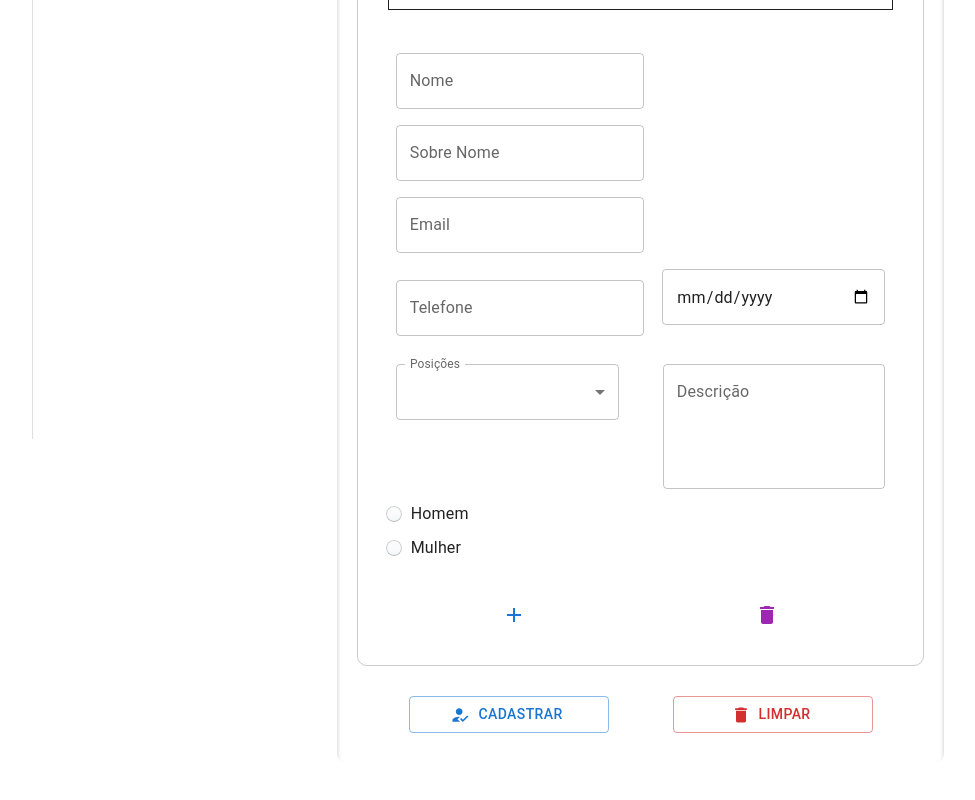
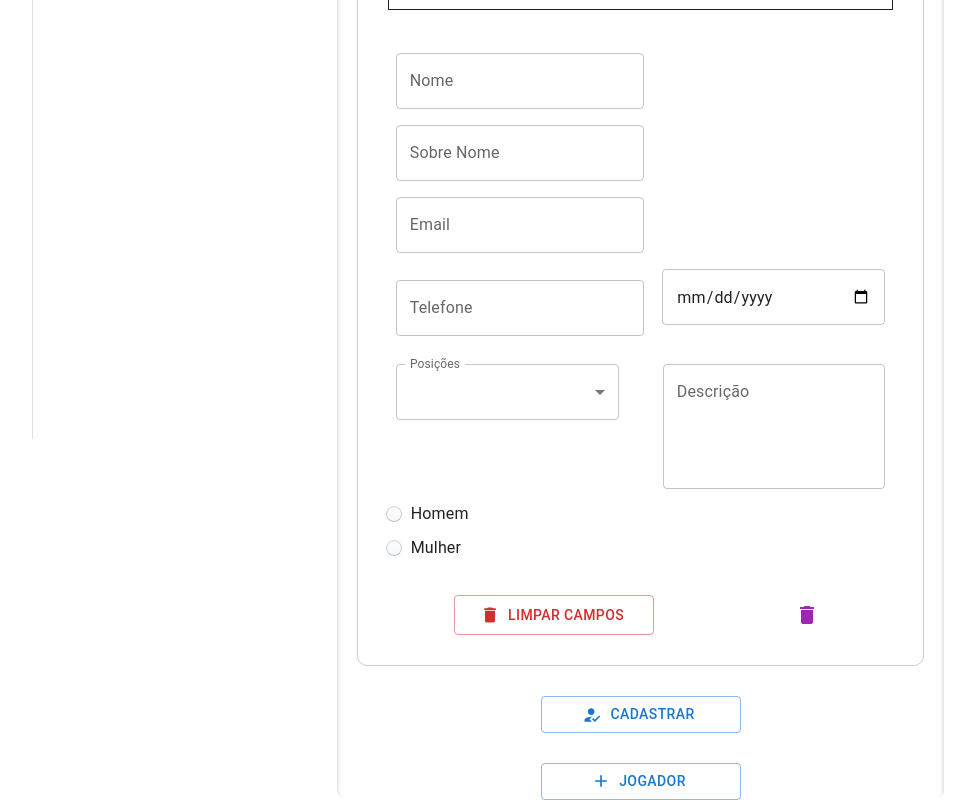
Before and after one commit to Matheus-Siilva-Souza/Estudo_react, a React (Create React App) app: page /resgistration in a window 1280 px wide. Shown: the part 361-1161 px from the top of the page, without its empty margins (32-1007 px from the left). Before the commit the page ends 1124 px from the top, so only its background shows below. Built offline with nearby package versions, Linux system fonts and the light colour scheme.

Commit message:
Array de register implementado

```diff
--- a/src/components/SimpleInput.js
+++ b/src/components/SimpleInput.js
@@ -4,7 +4,7 @@ import TextField from '@mui/material/TextField';
 
 
 
-function SimpleInput({ label, state }) {
+function SimpleInput({ label, state, value }) {
 
     return (
         <Box
@@ -19,6 +19,7 @@ function SimpleInput({ label, state }) {
                 id="demo-helper-text-aligned-no-helper"
                 label={label}
                 onChange={state}
+                value={value}
             />
         </Box>
     );
--- a/src/components/boxInputsRegister.js
+++ b/src/components/boxInputsRegister.js
@@ -1,14 +1,14 @@
 import BirthInput from "./inputnacimento";
 import SimpleInput from "./SimpleInput";
-import InpReasonForConsultation from "./inputDesc"
+import InpDescript from "./inputDesc"
 import InpPos from "./inputPosicao";
 import InpSexo from "./inpSexo";
-import IconButtonsDelete from "./buttonDeletecadastro";
+import IconButtonsRegister from "./buttonDeletecadastro";
 import LetterAvatars from "./avatarRegister";
 import { useState } from "react";
 
 
-function BoxInputsregister() {
+function BoxInputsregister({remove}) {
     const [name, setName] = useState('')
     const [Lastname, setLastname] = useState('')
     const [email, setEmail] = useState('')
@@ -20,6 +20,17 @@ function BoxInputsregister() {
 
     function setPos(position) {
         setPosition(position);
+    }
+
+    function clearInputs() {
+        setName('');
+        setLastname('')
+        setEmail('')
+        setTel('')
+        setBirth('')
+        setPosition('')
+        setDescription('')
+        setSexo('')
     }
 
     return (
@@ -34,15 +45,15 @@ function BoxInputsregister() {
                 desc={description}
                 sex={sexo}
             />
-            <SimpleInput label="Nome" state={(name) => setName(name.target.value)} />
-            <SimpleInput label="Sobre Nome" state={(e) => setLastname(e.target.value)} />
-            <SimpleInput label="Email" state={(e) => setEmail(e.target.value)} />
-            <SimpleInput label="Telefone" state={(e) => setTel(e.target.value)} />
-            <BirthInput state={(e) => setBirth(e.target.value)} />
-            <InpPos setPos={(pos) => setPos(pos)} />
-            <InpReasonForConsultation state={(e) => setDescription(e.target.value)} />
-            <InpSexo state={(e) => setSexo(e.target.value)}/>
-            <IconButtonsDelete />
+            <SimpleInput label="Nome" state={(name) => setName(name.target.value)} value={name} />
+            <SimpleInput label="Sobre Nome" state={(sobrName) => setLastname(sobrName.target.value)} value={Lastname} />
+            <SimpleInput label="Email" state={(email) => setEmail(email.target.value)} value={email} />
+            <SimpleInput label="Telefone" state={(fone) => setTel(fone.target.value)} value={tel} />
+            <BirthInput state={(birthEvente) => setBirth(birthEvente.target.value)} value={birth} />
+            <InpPos setPos={(pos) => setPos(pos)} value={position} />
+            <InpDescript state={(descript) => setDescription(descript.target.value)} value={description} />
+            <InpSexo state={(sexo) => setSexo(sexo.target.value)} value={sexo} />
+            <IconButtonsRegister event={clearInputs}  del={remove} />
         </div>
     )
 };
--- a/src/components/boxRegister.js
+++ b/src/components/boxRegister.js
@@ -1,14 +1,32 @@
 import Titleregister from "./titleRegister";
 import BoxInputsregister from "./boxInputsRegister";
 import BoxFooterregister from "./footerRegister";
+import AddUserButtonsRegister from "./bunttonAddUser";
+import { useState } from "react";
+
 
 
 function Boxregister() {
+    const [listBox, setList] = useState([0]);
+    const [count, setCount] = useState(1)
+
+    function addBox() {
+        setCount(count + 1)
+        listBox.push(count)
+        console.log(listBox)
+    }
+
+    function removePlayer() {
+        listBox.pop()
+        console.log("Oi")
+    }
+
     return (
         <div className="box-register">
             <Titleregister />
-            <BoxInputsregister />
+            {listBox.map((number) => <BoxInputsregister key={number.toString()} value={number} remove={removePlayer} />)}
             <BoxFooterregister />
+            <AddUserButtonsRegister count={addBox} />
         </div>
     )
 };
--- /dev/null
+++ b/src/components/bunttonAddUser.js
@@ -0,0 +1,15 @@
+import * as React from 'react';
+import Stack from '@mui/material/Stack';
+import Button from '@mui/material/Button';
+import AddIcon from '@mui/icons-material/Add';
+
+export default function AddUserButtonsRegister({ count }) {
+    return (
+        <Stack direction="row" className='deletearray'>
+            <Button variant="outlined" onClick={count}color="primary" startIcon={<AddIcon />} className="btnRegister">
+                Jogador
+            </Button>
+        </Stack>
+
+    );
+}
--- a/src/components/buttonDeletecadastro.js
+++ b/src/components/buttonDeletecadastro.js
@@ -1,16 +1,16 @@
 import * as React from 'react';
 import IconButton from '@mui/material/IconButton';
 import Stack from '@mui/material/Stack';
+import Button from '@mui/material/Button';
 import DeleteIcon from '@mui/icons-material/Delete';
-import AddIcon from '@mui/icons-material/Add';
 
-export default function IconButtonsDelete() {
+export default function DeleteButtonsRegister({event, del}) {
     return (
         <Stack direction="row" className='deletearray'>
-            <IconButton aria-label="delete" color="primary">
-                <AddIcon />
-            </IconButton>
-            <IconButton aria-label="delete" color="secondary">
+            <Button variant="outlined" onClick={event} color="error" startIcon={<DeleteIcon />} className="btnRegister">
+                Limpar Campos
+            </Button>
+            <IconButton aria-label="delete" color="secondary" onClick={del}>
                 <DeleteIcon />
             </IconButton>
         </Stack>
--- a/src/components/buttonCleanRegister.js
+++ b/src/components/buttonRegister.js
@@ -1,18 +1,14 @@
 import * as React from 'react';
 import Button from '@mui/material/Button';
-import DeleteIcon from '@mui/icons-material/Delete';
 import Stack from '@mui/material/Stack';
 import HowToRegIcon from '@mui/icons-material/HowToReg';
 
-export default function CleanButton() {
+export default function IconButtonsRegister() {
   return (
     <Stack direction="row" spacing={8}>
       <Button variant="outlined" startIcon={<HowToRegIcon />} className="btnRegister">
         Cadastrar
       </Button>
-      <Button variant="outlined" color="error" startIcon={<DeleteIcon />} className="btnRegister">
-        Limpar
-      </Button>
     </Stack>
   );
 }
--- a/src/components/footerRegister.js
+++ b/src/components/footerRegister.js
@@ -1,11 +1,11 @@
-import CleanButton from "./buttonCleanRegister";
+import IconButtonsRegister from "./buttonRegister";
 
 
 
 function BoxFooterregister() {
     return (
         <div id="box-footer-register">
-            <CleanButton />
+            <IconButtonsRegister />
         </div>
     )
 };
--- a/src/components/inpSexo.js
+++ b/src/components/inpSexo.js
@@ -65,14 +65,14 @@ function BpRadio(props) {
     );
 }
 
-export default function InpSexo({state}) {
+export default function InpSexo({ state, value }) {
     return (
         <FormControl className='inpSexo'>
             <RadioGroup
-                defaultValue="female"
                 aria-labelledby="demo-customized-radios"
                 name="customized-radios"
                 id='radiosexo'
+                value={value}
                 onChange={state}
             >
                 <FormControlLabel value="Homem" control={<BpRadio />} label="Homem" />
--- a/src/components/inputDesc.js
+++ b/src/components/inputDesc.js
@@ -2,7 +2,7 @@ import * as React from 'react';
 import Box from '@mui/material/Box';
 import TextField from '@mui/material/TextField';
 
-export default function InpReasonForConsultation({state}) {
+export default function InpDescript({ state, value }) {
     return (
         <Box
             component="form"
@@ -10,12 +10,13 @@ export default function InpReasonForConsultation({state}) {
                 '& .MuiTextField-root': { m: 1, width: '25ch' },
             }}
             noValidate
-            autoComplete="off"
+            autoComplete="on"
         >
             <div>
                 <TextField
                     id="outlined-multiline-static"
                     label="Descrição"
+                    value={value}
                     multiline
                     rows={4}
                     onChange={state}
--- a/src/components/inputnacimento.js
+++ b/src/components/inputnacimento.js
@@ -4,7 +4,7 @@ import TextField from '@mui/material/TextField';
 
 
 
-function InpTelephone({state}) {
+function InpTelephone({state, value}) {
   return (
     <Box
       sx={{
@@ -18,6 +18,7 @@ function InpTelephone({state}) {
         id="demo-helper-text-aligned-no-helper"
         type="date"
         onChange={state}
+        value={value}
       />
     </Box>
   );
```
Also changed, not shown: src/components/inputPosicao.js (+3 -14 lines).
